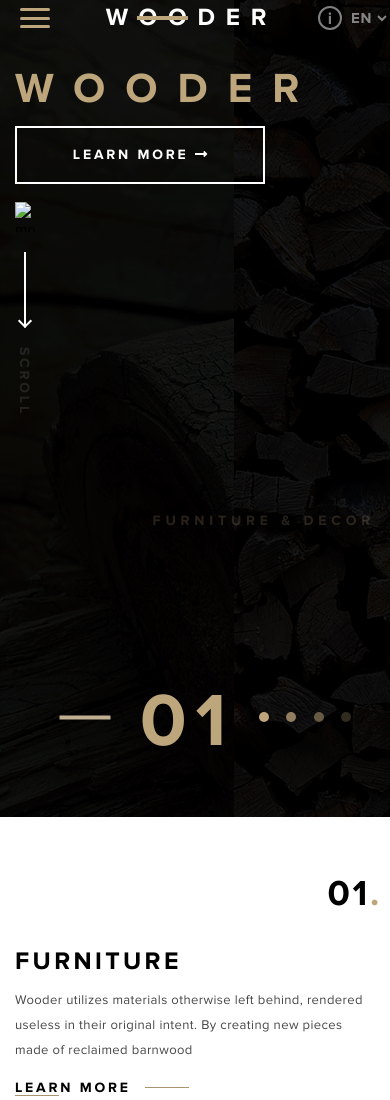
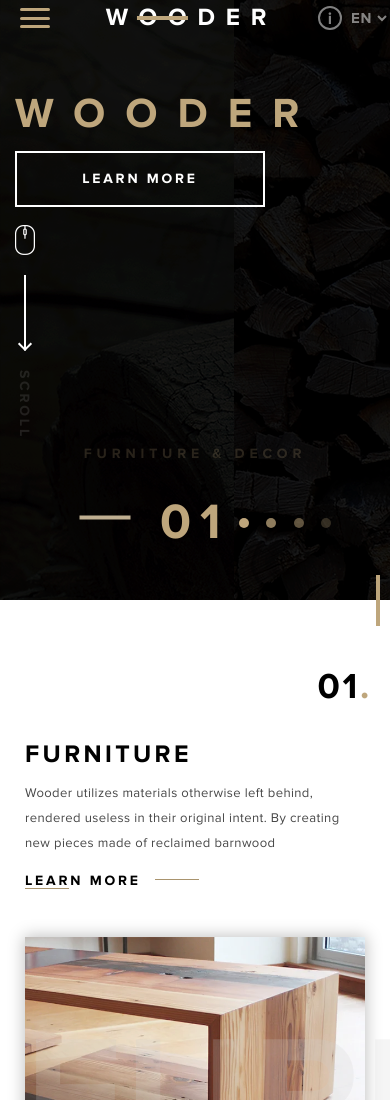
Before and after one commit to nazar-tiuliunov/Wooder, a website: page dest/index.html in a window 390 px wide. Shown: the top 1100 px of the page. Drawn offline with Linux system fonts and the light colour scheme.

Commit message:
Fixed bugs

```diff
--- a/app/scss/_media.scss
+++ b/app/scss/_media.scss
@@ -61,11 +61,16 @@
 				transform: rotate(-90deg);
 			}
 			&--number {
+				width: 70px;
 				transform: rotate(0deg);
+				span {
+					font-size: 50px;
+				}
 			}
 			&--dots {
 				display: flex;
-				margin: 50px 0 0 0;
+				height: 50px;
+				margin: 0 0 0 0;
 			}
 
 		}
@@ -74,7 +79,7 @@
 			margin: 5% 0;
 		}
 		&__some-text {
-			height: 14px;
+			min-height: 70px;
 			padding: 0;
 			&--inf {
 				min-width: 0;
@@ -87,9 +92,6 @@
 			flex-direction: column;
 			&::before {
 				display: none;
-			}
-			&::after {
-				top: -13%;
 			}
 			&.right {
 				flex-direction: column-reverse;
--- a/app/scss/header.scss
+++ b/app/scss/header.scss
@@ -195,10 +195,12 @@
 			width: 110px;
 			color: #bea67c;
 			font-family: $PBd;
-			font-size: 75px;
 			text-transform: uppercase;
 			letter-spacing: 9px;
 			transform: rotate(90deg);
+			span {
+				font-size: 75px;
+			}
 		}
 		&--dots {
 			width: 110px;
@@ -268,7 +270,6 @@
 	&__button {
 		max-width: 307px;
 		width: 100%;
-		height: 58px;
 		margin: 10% 0;
 		color: #fff;
 		font-family: $PBd;
@@ -278,9 +279,6 @@
 		background: transparent;
 		border: 2px solid #fff;
 		text-transform: uppercase;
-		span {
-			padding: 0 10px;
-		}
 	}
 	&__some-text {
 		display: flex;
--- a/app/scss/main.scss
+++ b/app/scss/main.scss
@@ -27,7 +27,7 @@
 			content: '';
 			position: absolute;
 			right: 0;
-			top: -20%;
+			top: -85px;
 			width: 4px;
 			height: 51px;
 			background-color: #bea67c;
@@ -39,7 +39,7 @@
 				right: 0;
 			}
 			&::after {
-				top: 105%;
+				top: 430px;
 			}
 		}
 	}
@@ -150,7 +150,7 @@
 		}
 		&.right {
 			&::after {
-				right: 105%;
+				right: 115%;
 			}
 			&::before {
 				left: 60%;
--- a/dest/index.html
+++ b/dest/index.html
@@ -7,7 +7,7 @@
 	<meta http-equiv="X-UA-Compatible" content="IE=edge">
 	<title>Wooder</title>
 	<link rel="stylesheet" href="css/style.min.css">
-	<script src="https://use.fontawesome.com/releases/v5.12.1/js/all.js" data-auto-a11y="true"></script>
+	<link rel="preload" href="css/style.min.css" as="style">
 </head>
 <body>
 	<div class="wrapper">
@@ -60,10 +60,10 @@
 					<div class="header__content">
 						<div class="header__content--block">
 							<h1 class="header__heading">Wooder</h1>
-							<button class="header__button">Learn more <i class="fas fa-long-arrow-alt-right"></i></button>
+							<button class="header__button">Learn more</button>
 						</div>
 						<div class="header__content--scroll">
-							<img class="header__content--scroll-img" src="img/main screen/mouse61.png" alt="mouse">
+							<img class="header__content--scroll-img" src="img/main screen/mouse61.webp" alt="mouse">
 							<div class="header__content--scroll-arrow"></div>
 							<div class="header__content--scroll-text">scroll</div>
 						</div>
```
Also changed, not shown: app/index.html (+2 -2 lines), app/css/style.min.css, dest/README.md (deleted), dest/css/style.min.css, dest/img/main screen/mouse61.webp (added).
